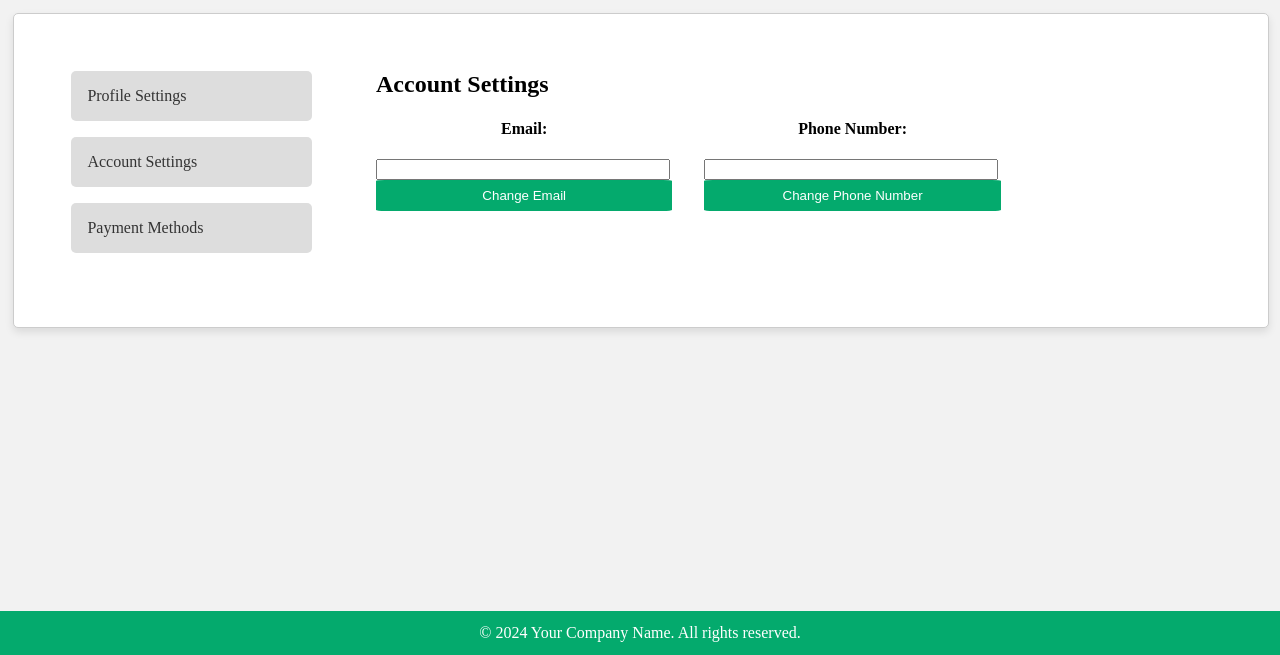
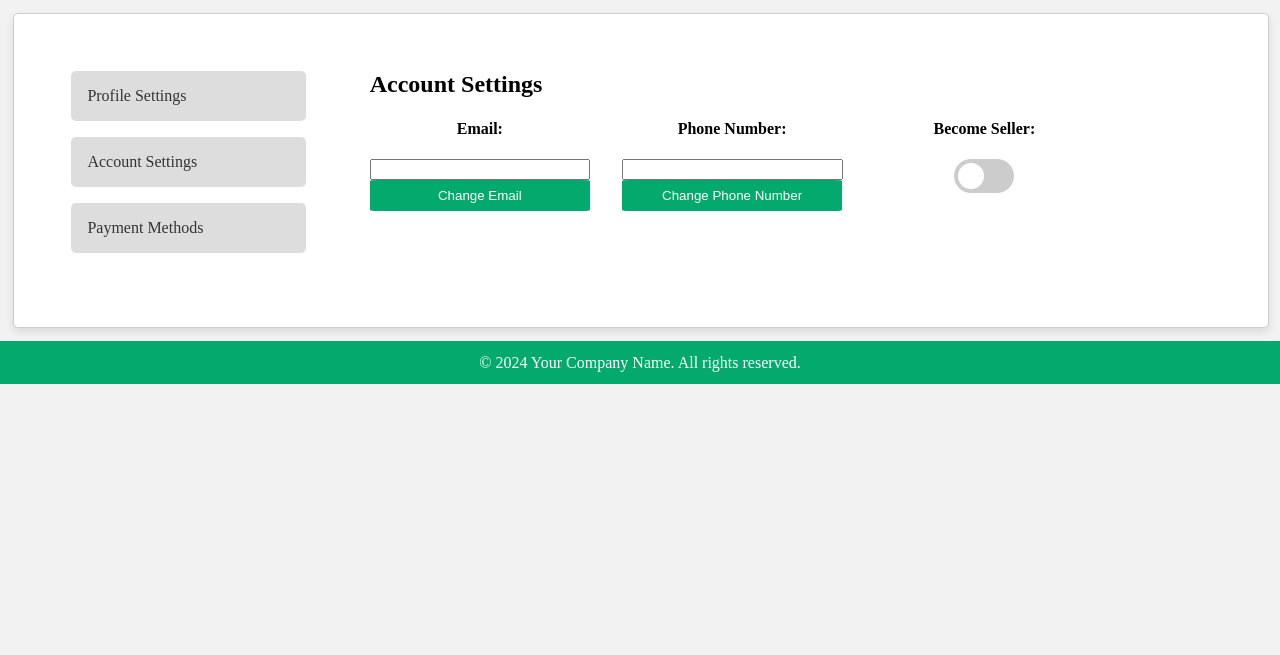
Before and after one commit to avareno/pre-loved-site, a PHP site: page /pages/profile/settings.php in a window 1280 px wide, after a click on "Account Settings". Shown: the part 145-800 px from the top of the page. Run offline with PHP 8.4, Linux system fonts and the light colour scheme; the visitor is signed in with stand-in values (Sample User, id 1); data comes from the database, SQL or seed files in the repository; both versions use the stored data as it was after the commit.

Commit message:
changes in settings appearence

```diff
--- a/css/dashboard.css
+++ b/css/dashboard.css
@@ -81,12 +81,75 @@ main {
     margin-bottom: 2%; /* Relative margin */
 }
 
+.switch {
+    position: relative;
+    display: inline-block;
+    width: 60px;
+    height: 34px;
+}
+
+/* Hide default HTML checkbox */
+.switch input {
+    opacity: 0;
+    width: 0;
+    height: 0;
+}
+
+/* The slider */
+.slider {
+    position: absolute;
+    cursor: pointer;
+    top: 0;
+    left: 0;
+    right: 0;
+    bottom: 0;
+    background-color: #ccc;
+    -webkit-transition: .4s;
+    transition: .4s;
+}
+
+.slider:before {
+    position: absolute;
+    content: "";
+    height: 26px;
+    width: 26px;
+    left: 4px;
+    bottom: 4px;
+    background-color: white;
+    -webkit-transition: .4s;
+    transition: .4s;
+}
+
+input:checked + .slider {
+    background-color: #04aa6d;
+}
+
+input:focus + .slider {
+    box-shadow: 0 0 1px #04aa6d;
+}
+
+input:checked + .slider:before {
+    -webkit-transform: translateX(26px);
+    -ms-transform: translateX(26px);
+    transform: translateX(26px);
+}
+
+/* Rounded sliders */
+.slider.round {
+    border-radius: 34px;
+}
+
+.slider.round:before {
+    border-radius: 50%;
+}
+
+
 footer {
     background-color: #04aa6d;
     color: #fff;
     padding: 1% 0;
     text-align: center;
     width: 100%;
-    position: fixed;
+    position: relative;
     bottom: 0;
 }
--- a/templates/profile_page.php
+++ b/templates/profile_page.php
@@ -26,6 +26,7 @@ function draw_profile_main($row, $username, $products, $db){
                 <?php endif; ?>
             </section>
         </section>
+    <?php if($row['permissions'] === 'seller' || $row['permissions'] === 'admin'){ ?>
         <section>
             <h2>Products on Sale</h2>
             <section class="products-container">
@@ -44,6 +45,7 @@ function draw_profile_main($row, $username, $products, $db){
                 <?php endforeach; ?>
             </section>
         </section>
+    <?php }?>
     </main>
 
 <?php
--- a/templates/settings_page.php
+++ b/templates/settings_page.php
@@ -38,15 +38,19 @@ function draw_settings_page($username, $is_admin, $is_seller, $row)
                             </section>
                             <section>
                                 <form method="post" enctype="multipart/form-data">
-                                    <input type="file" name="profile-image" id="profile-image-input" accept="image/*" style="display: none;" onchange="this.form.submit()">
-                                    <button class="submit-button" type="button" onclick="document.getElementById('profile-image-input').click();">Change Image</button>
+                                    <input type="file" name="profile-image" id="profile-image-input" accept="image/*"
+                                        style="display: none;" onchange="this.form.submit()">
+                                    <button class="submit-button" type="button"
+                                        onclick="document.getElementById('profile-image-input').click();">Change
+                                        Image</button>
                                 </form>
                             </section>
                         </section>
                         <section class="column">
                             <h4>Small Description:</h4>
                             <form method="post">
-                                <textarea name="small_description" id="small_description" rows="10" cols="30" maxlength="255"><?php echo $row['small_description']; ?></textarea>
+                                <textarea name="small_description" id="small_description" rows="10" cols="30"
+                                    maxlength="255"><?php echo $row['small_description']; ?></textarea>
                                 <button class="submit-button" type="submit">Change Description</button>
                             </form>
                         </section>
@@ -84,9 +88,26 @@ function draw_settings_page($username, $is_admin, $is_seller, $row)
                         <section class="column">
                             <h4>Phone Number:</h4>
                             <form method="post">
-                                <input type="text" name="phone_number" id="phone_number" value="<?php echo $row['phone_number']; ?>">
+                                <input type="text" name="phone_number" id="phone_number"
+                                    value="<?php echo $row['phone_number']; ?>">
                                 <button class="submit-button" type="submit">Change Phone Number</button>
                             </form>
+                        </section>
+                        <section class="column">
+                            <?php if (!$is_seller && !$is_admin) { ?>
+
+                                <h4>Become Seller:</h4>
+                                <label class="switch">
+                                  <input type="checkbox">
+                                  <span class="slider round"></span>
+                                </label>
+                            <?php } else if ($is_seller) { ?>
+                                    <h4>Become User:</h4>
+                                    <label class="switch">
+                                      <input type="checkbox">
+                                      <span class="slider round"></span>
+                                    </label>
+                            <?php } ?>
                         </section>
                     </section>
                 </section>
```
Also changed, not shown: database/database.db. Lines whose indentation alone changed are shown as unchanged.
